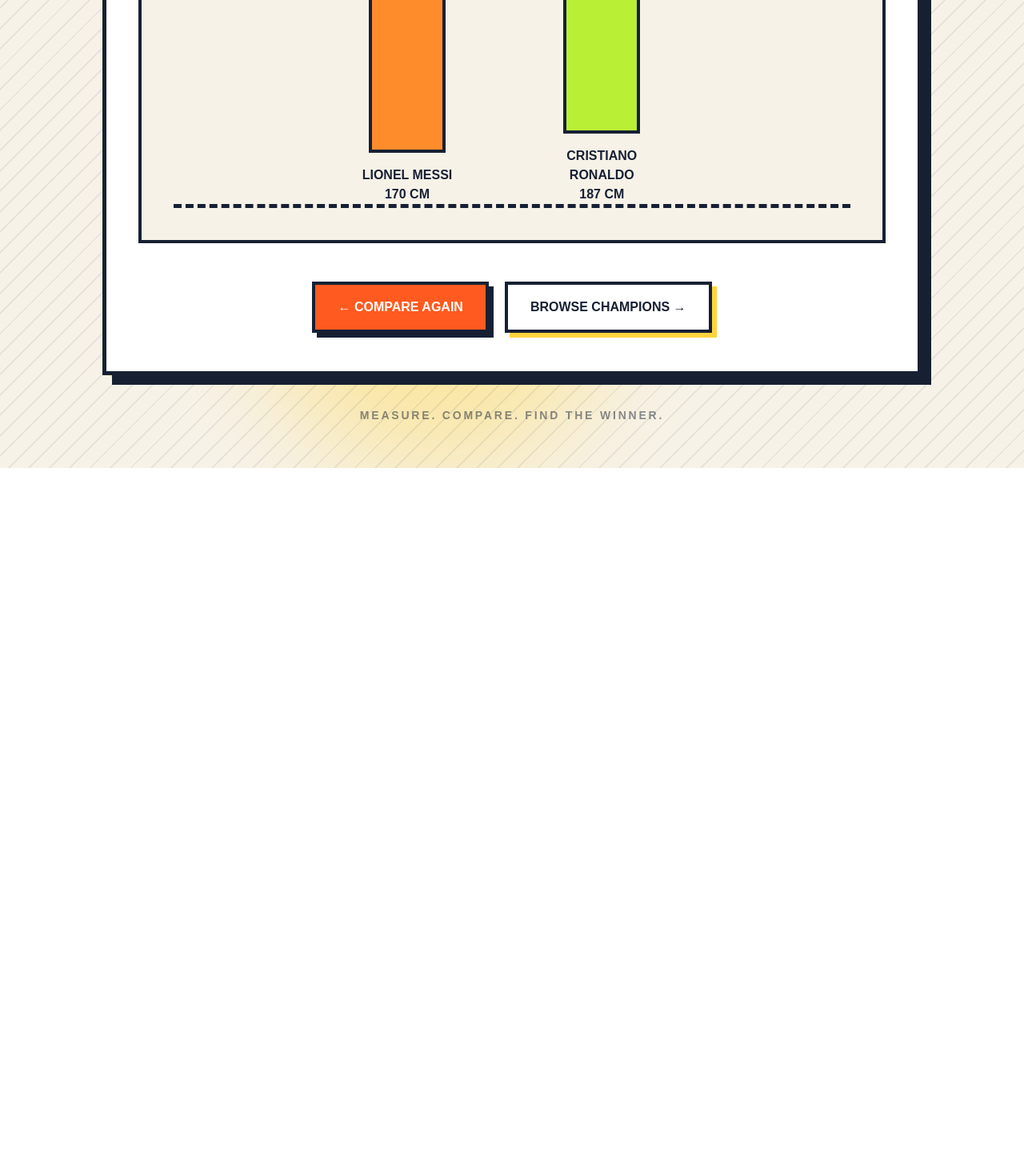
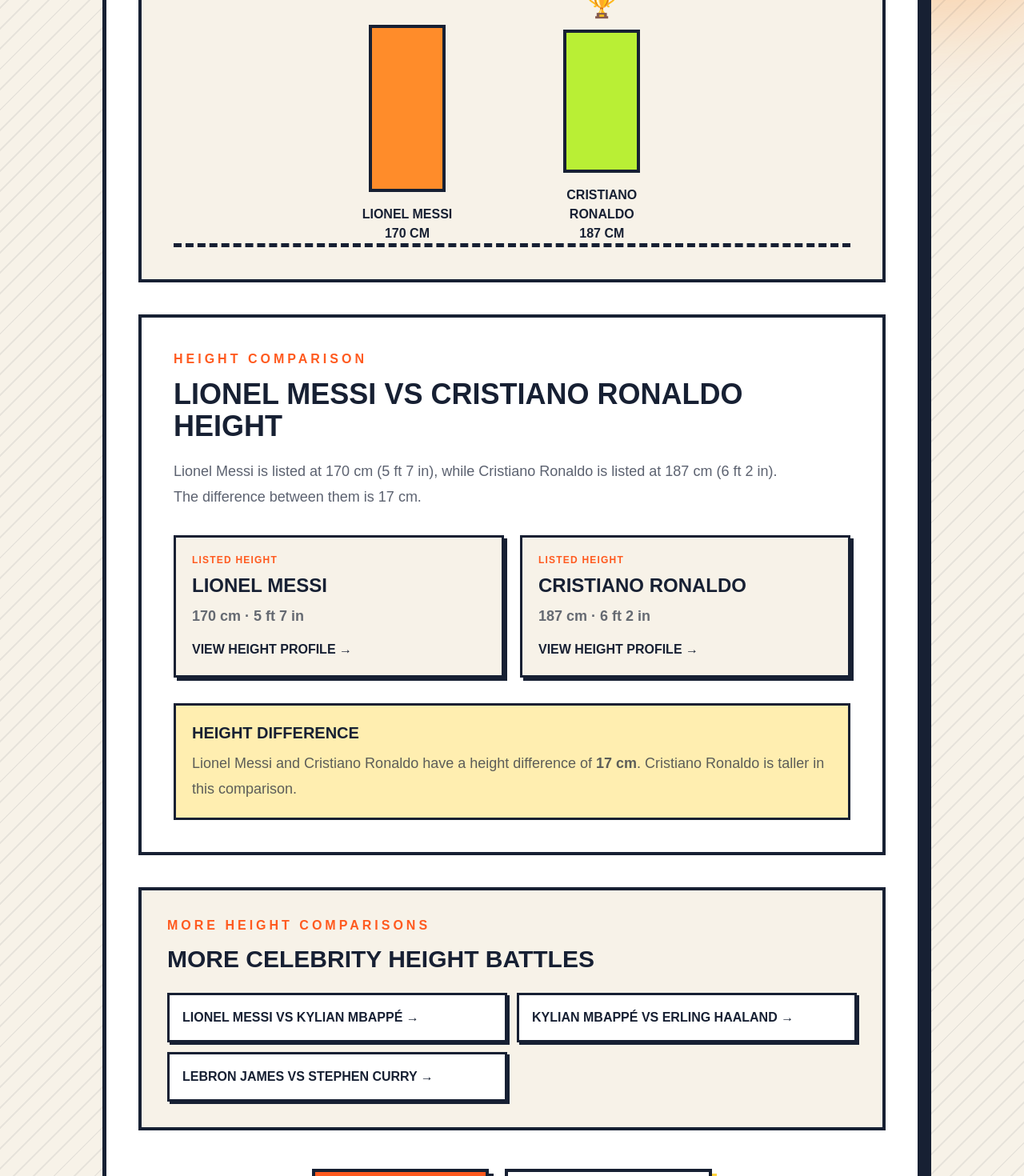
Before and after one commit to umernisar188-afk/height-pro, a Next.js app: page /compare/lionel-messi-vs-cristiano-ronaldo in a window 1280 px wide. Shown: the part 1330-2800 px from the top of the page at 80% size. Before the commit the page ends 1915 px from the top, so only its background shows below. Built offline with nearby package versions, Linux system fonts and the light colour scheme.

Commit message:
Improve comparison page SEO

```diff
--- a/app/compare/[slug]/page.tsx
+++ b/app/compare/[slug]/page.tsx
@@ -1,16 +1,12 @@
 import Link from "next/link";
 import { notFound } from "next/navigation";
 import { people } from "../../data/people";
-
 export async function generateMetadata({
   params,
-  searchParams,
 }: {
   params: Promise<{ slug: string }>;
-  searchParams: Promise<{ name?: string }>;
 }) {
   const { slug } = await params;
-  const { name } = await searchParams;
 
   const parts = slug.split("-vs-");
 
@@ -28,28 +24,36 @@ export async function generateMetadata({
     ? secondPerson.heightCm
     : Number(secondPart.replace("cm", "").trim()) || 0;
 
-  // Named person vs named person
   if (firstPerson && secondPerson) {
+    const difference = Math.abs(firstHeight - secondHeight);
+
     return {
-      title: `${firstPerson.name} vs ${secondPerson.name} Height Comparison`,
-      description: `Compare ${firstPerson.name} and ${secondPerson.name}. See their heights, the exact difference, who is taller, and a visual height comparison on Height Pro.`,
+      title: `${firstPerson.name} vs ${secondPerson.name} Height | Height Pro`,
+      description: `Compare ${firstPerson.name} and ${secondPerson.name} heights. ${firstPerson.name} is ${firstHeight} cm and ${secondPerson.name} is ${secondHeight} cm, a difference of ${difference} cm. See the visual height comparison on Height Pro.`,
     };
   }
 
-  // Height vs person
   if (firstHeight > 0 && secondPerson) {
+    const difference = Math.abs(firstHeight - secondHeight);
+
     return {
-      title: `${firstHeight}cm vs ${secondPerson.name} Height Comparison`,
-      description: `Compare ${firstHeight}cm with ${secondPerson.name}. See the exact height difference, who is taller, and a visual height comparison on Height Pro.`,
+      title: `${firstHeight}cm vs ${secondPerson.name} Height | Height Pro`,
+      description: `Compare ${firstHeight} cm with ${secondPerson.name}. See the exact height difference, who is taller, and the visual height comparison on Height Pro.`,
     };
   }
-
-  // Invalid URL
   return {
     title: "Height Comparison | Height Pro",
     description:
-      "Compare heights of celebrities, athletes, and public figures with Height Pro.",
+      "Compare heights visually and see the exact difference between two people.",
   };
+}
+
+function formatFeetInches(cm: number) {
+  const totalInches = Math.round(cm / 2.54);
+  const feet = Math.floor(totalInches / 12);
+  const inches = totalInches % 12;
+
+  return `${feet} ft ${inches} in`;
 }
 
 export default async function ComparePage({
@@ -180,13 +184,11 @@ export default async function ComparePage({
             <p className="mt-8 font-black uppercase tracking-[0.3em] text-[#ff5a1f]">
               Head To Head
             </p>
-
-            <h1 className="mt-4 text-5xl font-black uppercase leading-[0.9] tracking-tight text-[#172033] sm:text-7xl">
-              Height
-              <span className="ml-3 text-[#ff5a1f]">
-                Battle
-              </span>
-            </h1>
+<h1 className="mt-4 text-4xl font-black uppercase leading-[0.95] tracking-tight text-[#172033] sm:text-6xl">
+  {firstPerson && secondPerson
+    ? `${firstPerson.name} vs ${secondPerson.name} Height`
+    : `${displayNameA} vs ${displayNameB} Height`}
+</h1>
 
             <p className="mx-auto mt-6 max-w-2xl text-lg font-medium text-[#172033]/60">
               Two heights enter the race. Only one can take the podium.
@@ -213,7 +215,7 @@ export default async function ComparePage({
               </p>
 
               <p className="mt-3 text-6xl font-black text-[#172033] sm:text-7xl">
-                {heightA}
+                {formatFeetInches(heightA)}
                 <span className="ml-2 text-2xl">
                   CM
                 </span>
@@ -258,7 +260,7 @@ export default async function ComparePage({
               </p>
 
               <p className="mt-3 text-6xl font-black text-[#172033] sm:text-7xl">
-                {heightB}
+                {formatFeetInches(heightB)}
                 <span className="ml-2 text-2xl">
                   CM
                 </span>
@@ -404,6 +406,114 @@ export default async function ComparePage({
             </div>
 
           </div>
+{/* SEO COMPARISON DETAILS */}
+{firstPerson && secondPerson && (
+  <section className="mx-6 mt-10 border-[4px] border-[#172033] bg-white p-6 sm:mx-10 sm:p-10">
+    <p className="font-black uppercase tracking-[0.25em] text-[#ff5a1f]">
+      Height Comparison
+    </p>
+
+    <h2 className="mt-3 text-3xl font-black uppercase text-[#172033] sm:text-4xl">
+      {firstPerson.name} vs {secondPerson.name} Height
+    </h2>
+
+    <p className="mt-5 max-w-3xl text-lg leading-8 text-[#172033]/70">
+  {firstPerson.name} is listed at {heightA} cm (
+  {formatFeetInches(heightA)}), while {secondPerson.name} is listed at{" "}
+  {heightB} cm ({formatFeetInches(heightB)}). The difference between them is{" "}
+  {difference} cm.
+</p>
+
+    <div className="mt-8 grid gap-5 sm:grid-cols-2">
+      <Link
+        href={`/people/${firstPerson.slug}`}
+        className="border-[3px] border-[#172033] bg-[#f7f2e8] p-5 shadow-[4px_4px_0_#172033] transition hover:-translate-y-1 hover:bg-[#b9ef35]"
+      >
+        <p className="text-xs font-black uppercase tracking-widest text-[#ff5a1f]">
+          Listed Height
+        </p>
+
+        <h3 className="mt-2 text-2xl font-black uppercase text-[#172033]">
+          {firstPerson.name}
+        </h3>
+
+        <p className="mt-2 text-lg font-bold text-[#172033]/65">
+  {heightA} cm · {formatFeetInches(heightA)}
+</p>
+
+        <p className="mt-4 font-black uppercase text-[#172033]">
+          View Height Profile →
+        </p>
+      </Link>
+
+      <Link
+        href={`/people/${secondPerson.slug}`}
+        className="border-[3px] border-[#172033] bg-[#f7f2e8] p-5 shadow-[4px_4px_0_#172033] transition hover:-translate-y-1 hover:bg-[#b9ef35]"
+      >
+        <p className="text-xs font-black uppercase tracking-widest text-[#ff5a1f]">
+          Listed Height
+        </p>
+
+        <h3 className="mt-2 text-2xl font-black uppercase text-[#172033]">
+          {secondPerson.name}
+        </h3>
+
+        <p className="mt-2 text-lg font-bold text-[#172033]/65">
+          {heightB} cm · {formatFeetInches(heightB)}
+        </p>
+
+        <p className="mt-4 font-black uppercase text-[#172033]">
+          View Height Profile →
+        </p>
+      </Link>
+    </div>
+
+    <div className="mt-8 border-[3px] border-[#172033] bg-[#ffd43b]/40 p-5">
+      <h3 className="text-xl font-black uppercase text-[#172033]">
+        Height Difference
+      </h3>
+
+      <p className="mt-2 text-lg leading-8 text-[#172033]/70">
+        {firstPerson.name} and {secondPerson.name} have a height difference
+        of <strong>{difference} cm</strong>.{" "}
+        {winner === "A"
+          ? `${firstPerson.name} is taller in this comparison.`
+          : winner === "B"
+          ? `${secondPerson.name} is taller in this comparison.`
+          : "They are the same listed height in this comparison."}
+      </p>
+    </div>
+  </section>
+)}
+{/* RELATED COMPARISONS */}
+<section className="mx-6 mt-10 border-[4px] border-[#172033] bg-[#f7f2e8] p-6 sm:mx-10 sm:p-8">
+  <p className="font-black uppercase tracking-[0.25em] text-[#ff5a1f]">
+    More Height Comparisons
+  </p>
+
+  <h2 className="mt-3 text-3xl font-black uppercase text-[#172033]">
+    More Celebrity Height Battles
+  </h2>
+
+  <div className="mt-6 grid gap-3 sm:grid-cols-2">
+    {[
+      ["lionel-messi", "cristiano-ronaldo", "Lionel Messi vs Cristiano Ronaldo"],
+      ["lionel-messi", "kylian-mbappe", "Lionel Messi vs Kylian Mbappé"],
+      ["kylian-mbappe", "erling-haaland", "Kylian Mbappé vs Erling Haaland"],
+      ["lebron-james", "stephen-curry", "LeBron James vs Stephen Curry"],
+    ]
+      .filter(([first, second]) => slug !== `${first}-vs-${second}`)
+      .map(([first, second, label]) => (
+        <Link
+          key={`${first}-vs-${second}`}
+          href={`/compare/${first}-vs-${second}`}
+          className="border-[3px] border-[#172033] bg-white p-4 font-black uppercase text-[#172033] shadow-[3px_3px_0_#172033] transition hover:-translate-y-1 hover:bg-[#b9ef35]"
+        >
+          {label} →
+        </Link>
+      ))}
+  </div>
+</section>
 
           {/* ACTIONS */}
           <div className="flex flex-wrap justify-center gap-5 px-6 py-12">
```
